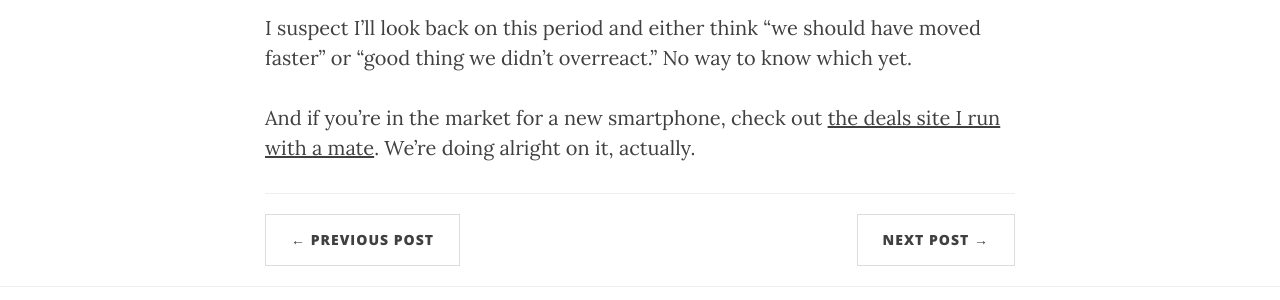
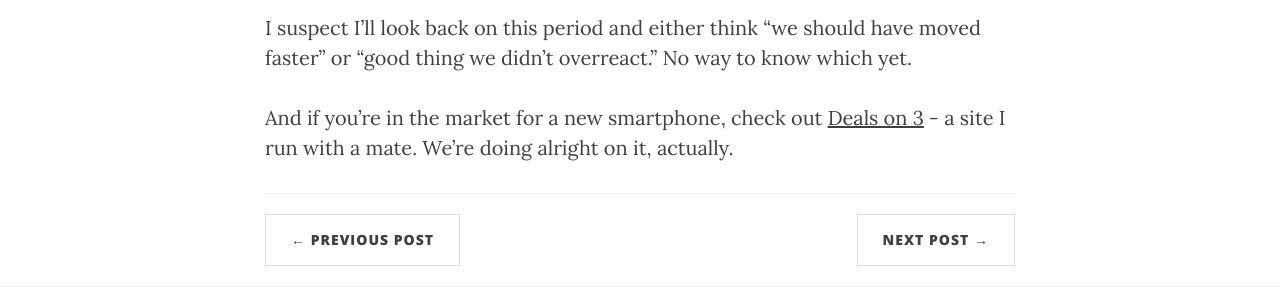
Before and after one commit to seanreillyesq/seanreillyesq.github.io, a Jekyll site: the page built from _posts/2010-11-01-mobile-marketing-isnt-coming-its-here.markdown, in a window 1280 px wide. Shown: the part 1560-1860 px from the top of the page. Built offline with Jekyll 4.4.1, drawn with Linux system fonts in a browser that asks for light colours; comment, search, counter and statistics services are not loaded.

Commit message:
Fix: link text to Deals on 3

```diff
--- a/_posts/2010-11-01-mobile-marketing-isnt-coming-its-here.markdown
+++ b/_posts/2010-11-01-mobile-marketing-isnt-coming-its-here.markdown
@@ -29,4 +29,4 @@
 
 I suspect I'll look back on this period and either think "we should have moved faster" or "good thing we didn't overreact." No way to know which yet.
 
-And if you're in the market for a new smartphone, check out <a href="https://web.archive.org/web/20130526093510/http://www.dealson3.co.uk:80/" target="_blank">the deals site I run with a mate</a>. We're doing alright on it, actually.
+And if you're in the market for a new smartphone, check out <a href="https://web.archive.org/web/20130526093510/http://www.dealson3.co.uk:80/" target="_blank">Deals on 3</a> - a site I run with a mate. We're doing alright on it, actually.
```
